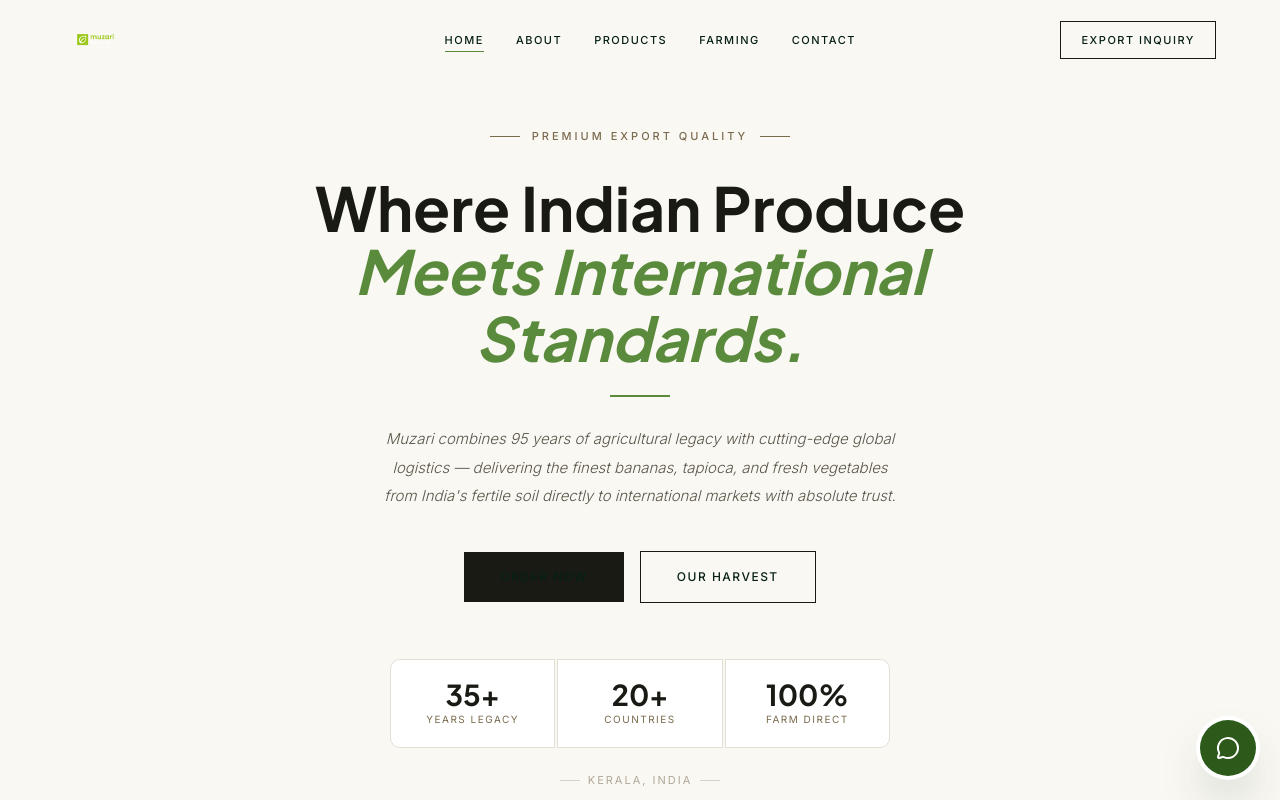
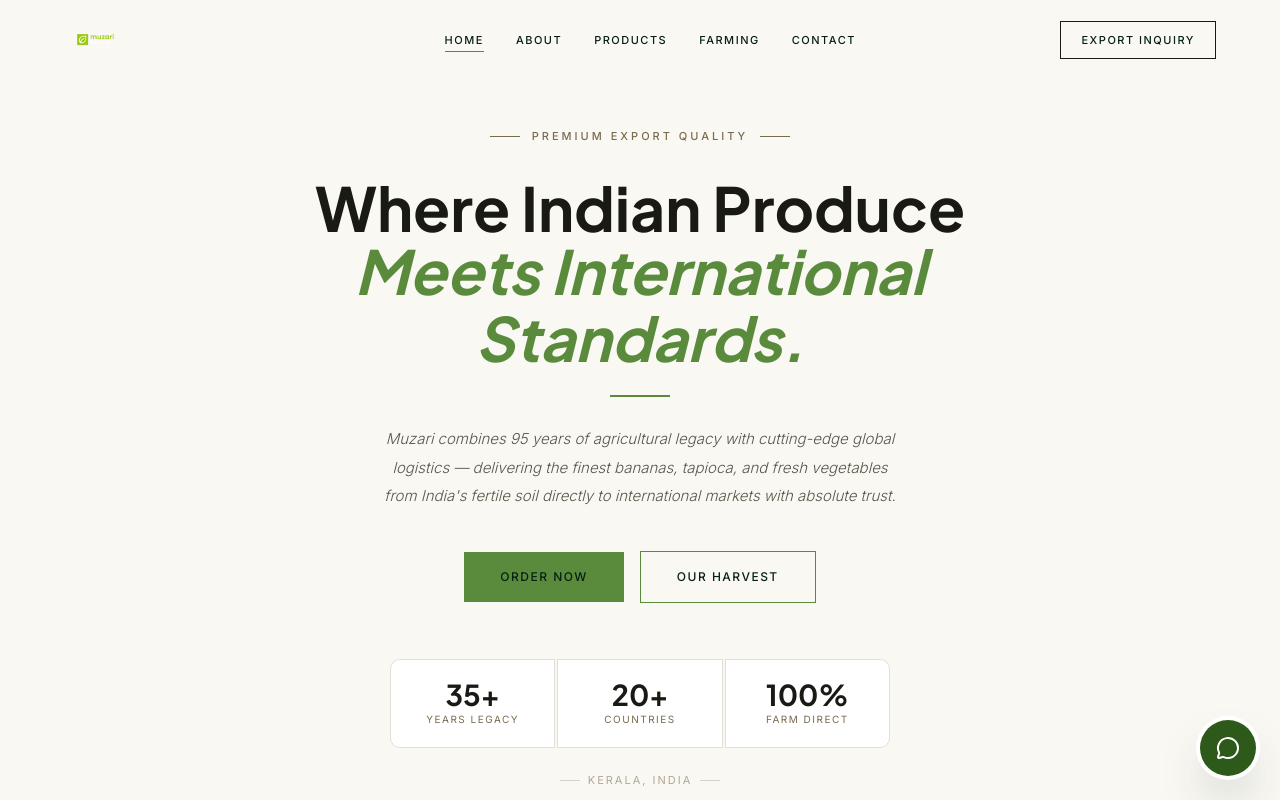
Before and after one commit to wusla-org/muzari-website, a Next.js app: page / in a window 1280 px wide. Shown: the top 800 px of the page. Built offline with nearby package versions, Linux system fonts and the light colour scheme.

Commit message:
small changes

```diff
--- a/app/page.tsx
+++ b/app/page.tsx
@@ -92,13 +92,13 @@
             <div className="mb-14 flex flex-col items-center gap-4 sm:flex-row">
               <Link
                 href={whatsappHref}
-                className="bg-[#1a1a14] px-9 py-4 font-sans text-[12px] font-medium uppercase tracking-[1.5px] text-[#faf8f3] transition-all hover:bg-[#2d2d22] active:scale-95"
+                className="bg-[#5a8a3c] px-9 py-4 font-sans text-[12px] font-medium uppercase tracking-[1.5px] text-white transition-all hover:bg-[#4a7530] active:scale-95"
               >
                 {hero.ctaPrimary}
               </Link>
               <Link
                 href="/products"
-                className="border border-[#1a1a14] px-9 py-4 font-sans text-[12px] font-medium uppercase tracking-[1.5px] text-[#1a1a14] transition-all hover:bg-[#1a1a14] hover:text-[#faf8f3] active:scale-95"
+                className="border border-[#5a8a3c] px-9 py-4 font-sans text-[12px] font-medium uppercase tracking-[1.5px] text-[#5a8a3c] transition-all hover:bg-[#5a8a3c] hover:text-white active:scale-95"
               >
                 {hero.ctaSecondary}
               </Link>
```
